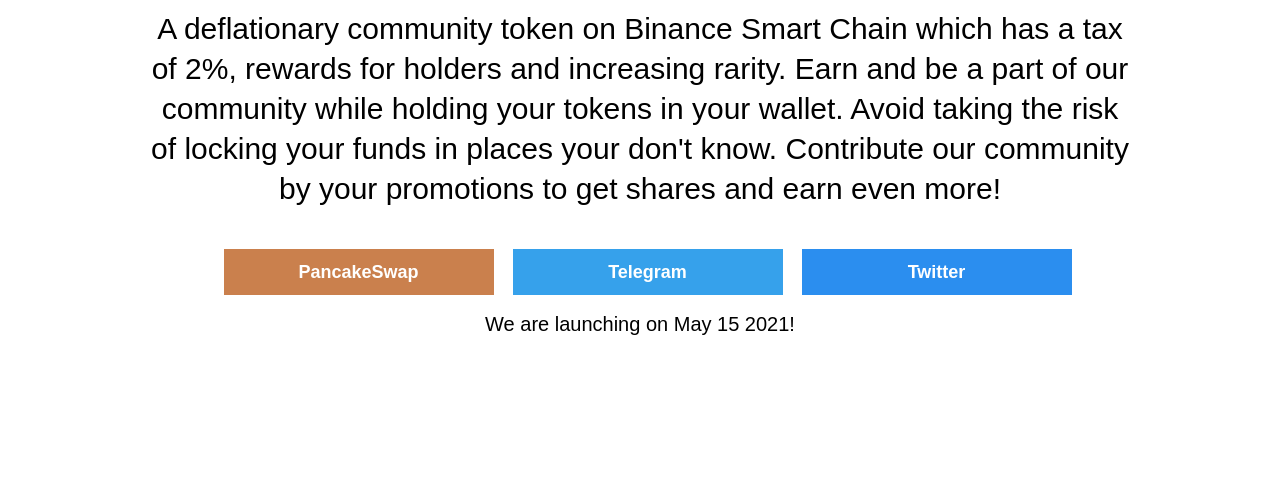
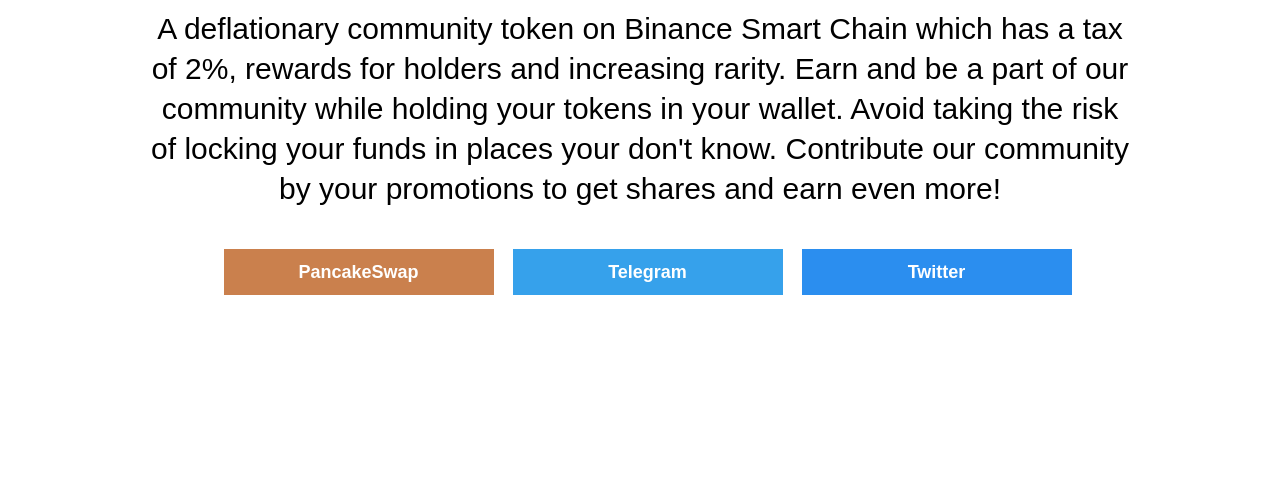
Before and after one commit to reflectioncommunity/reflectioncommunity.github.io, a plain HTML site: page index.html in a window 1280 px wide. Shown: the part 306-800 px from the top of the page. Drawn offline with Linux system fonts and the light colour scheme; a script that the page names is missing.

Commit message:
Update index.html

```diff
--- a/index.html
+++ b/index.html
@@ -74,9 +74,6 @@
             <a href="https://twitter.com/reflectioncommunity" target="_blank"  id="twittershare" class="button twitter hero w-button">Twitter</a>
                </div>
             </div>
-            <div style="text-align: center; margin-top: 15px">
-                        <p>We are launching on May 15 2021!</p>
-              </div>
          </div>
       </div>
       <div class="intro" style="background-color:#EBEBEB;">
```
